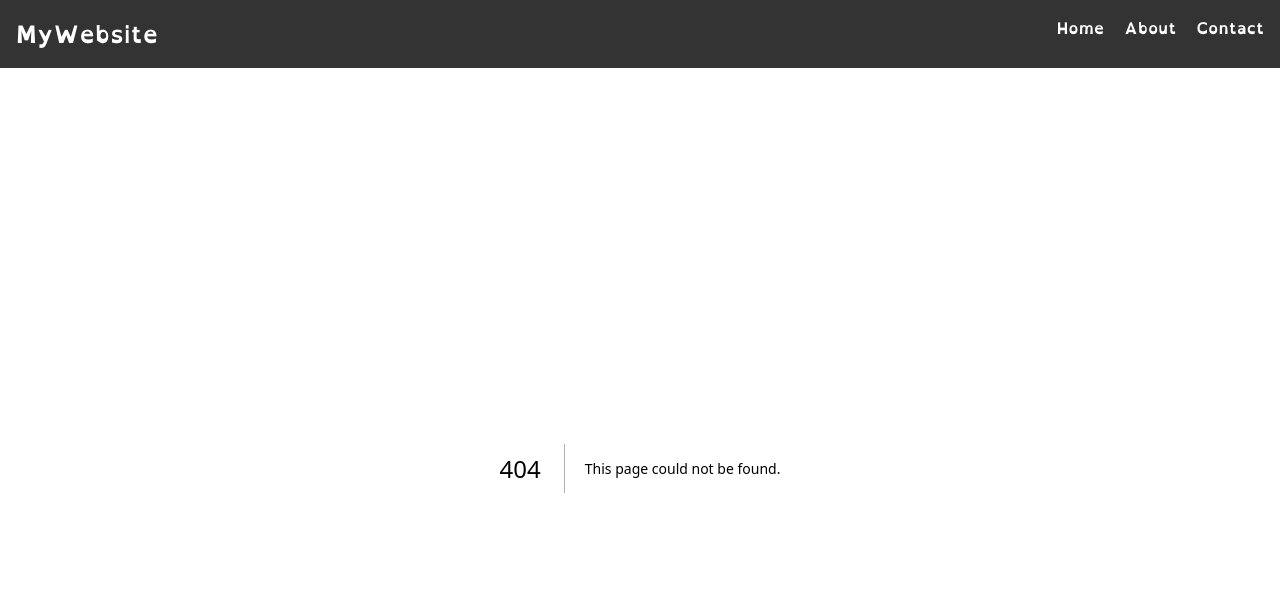
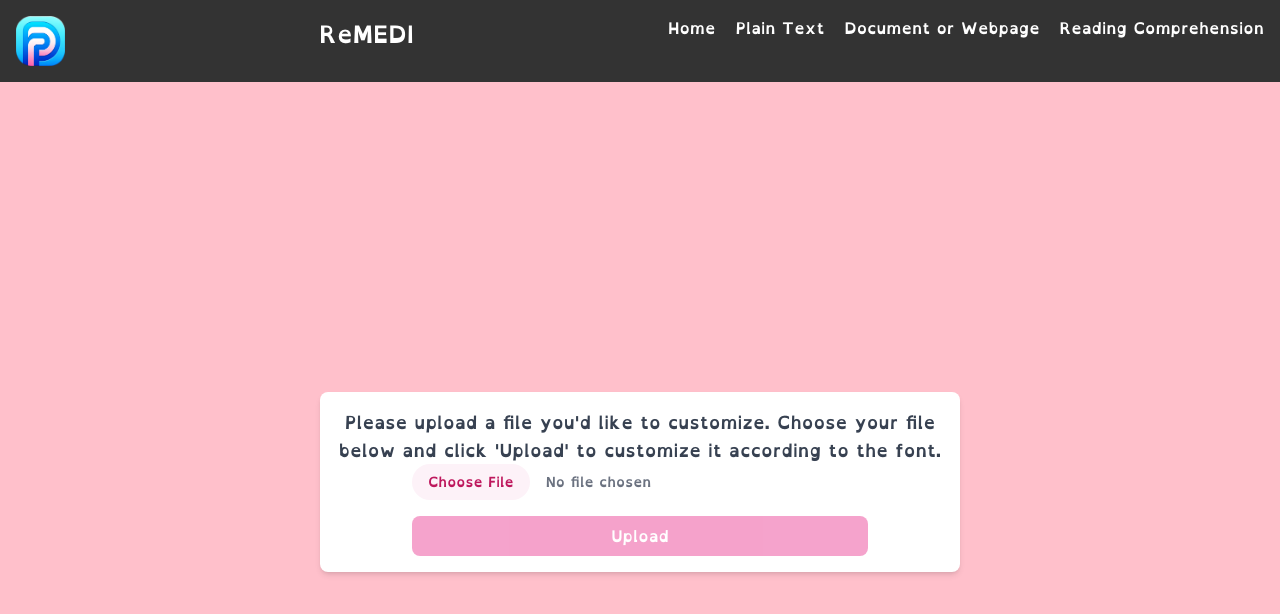
Before and after one commit to ruchikamuddinagiri/ReMEDI, a Next.js app: page /document in a window 1280 px wide. Before the commit this address had no page. Shown: the top 614 px of the page. Built offline with nearby package versions, Linux system fonts and the light colour scheme; a web font is replaced by a local one.

Commit message:
document upload

```diff
--- a/package.json
+++ b/package.json
@@ -10,7 +10,9 @@
   },
   "dependencies": {
     "@aws-sdk/client-dynamodb": "^3.525.0",
+    "@aws-sdk/client-s3": "^3.525.0",
     "@aws-sdk/lib-dynamodb": "^3.525.0",
+    "@aws-sdk/s3-request-presigner": "^3.525.0",
     "aws-sdk": "^2.1569.0",
     "bcryptjs": "^2.4.3",
     "bootstrap": "^5.3.3",
@@ -20,8 +22,9 @@
     "react-dom": "^18"
   },
   "devDependencies": {
+    "@types/formidable": "^3.4.5",
     "@types/next-auth": "^3.15.0",
-    "@types/node": "^20",
+    "@types/node": "^20.11.24",
     "@types/react": "^18",
     "@types/react-dom": "^18",
     "autoprefixer": "^10.0.1",
--- a/src/app/Header.tsx
+++ b/src/app/Header.tsx
@@ -3,7 +3,8 @@ import Link from 'next/link';
 const Header = () => {
     return (
       <header style={{ display: 'flex', justifyContent: 'space-between', padding: '1rem', backgroundColor: '#333', color: '#fff' }}>
-        <div style={{ fontSize: '1.5rem' }}>MyWebsite</div>
+        <img src="/logo.png" alt="ReMEDI Logo" style={{ height: '50px'}} />
+        <div style={{ fontSize: '1.5rem' }}>ReMEDI</div>
         <nav>
           <ul style={{ listStyle: 'none', display: 'flex', gap: '20px' }}>
             <li>
@@ -12,13 +13,18 @@ const Header = () => {
               </Link>
             </li>
             <li>
-              <Link style={{ color: '#fff', textDecoration: 'none' }}href="/about">
-                About
+              <Link style={{ color: '#fff', textDecoration: 'none' }}href="/text">
+                Plain Text
               </Link>
             </li>
             <li>
-              <Link style={{ color: '#fff', textDecoration: 'none' }} href="/contact">
-                Contact
+              <Link style={{ color: '#fff', textDecoration: 'none' }} href="/document">
+                Document or Webpage
+              </Link>
+            </li>
+            <li>
+              <Link style={{ color: '#fff', textDecoration: 'none' }} href="/pages">
+                Reading Comprehension
               </Link>
             </li>
           </ul>
--- /dev/null
+++ b/src/app/document/api/route.tsx
@@ -0,0 +1,53 @@
+import AWS from 'aws-sdk';
+
+
+
+export async function POST(request: Request){
+    const { file, fileType, fileName }  = await request.json()
+
+    const s3 = new AWS.S3({
+        accessKeyId: process.env.AWS_ACCESS_KEY_ID,
+        secretAccessKey: process.env.AWS_SECRET_ACCESS_KEY,
+        region: process.env.AWS_REGION,
+      });
+
+
+    // Convert base64 string to a buffer
+    const buffer = Buffer.from(file.replace(/^data:\w+\/\w+;base64,/, ''), 'base64');
+    const params = {
+        Bucket: process.env.AWS_BUCKET_NAME!,
+        Key: fileName,
+        Body: buffer,
+        ContentType: fileType, // Adjust based on your file type
+        ACL: 'public-read', // Adjust the ACL based on your requirements
+      };
+
+      try{
+        const s3Response = await s3.upload(params).promise();
+
+        return new Response(JSON.stringify({ message: 'File uploaded successfully' }), {
+            status: 200,
+          })
+      } catch(error){
+        console.error('Error uploading file:', error);
+        return new Response(JSON.stringify({ error: 'Error uploading to S3' }), {
+            status: 500,
+          })
+      }
+
+
+
+
+    //   s3.upload(params, (error, data) => {
+    //     if (error) {
+            // return new Response(JSON.stringify({ error: 'Error uploading to S3' }), {
+            //     status: 500,
+            //   })
+    //     }
+        // return new Response(JSON.stringify({ message: 'File uploaded successfully', data }), {
+        //     status: 200,
+        //   })
+    //   });
+
+
+}
--- /dev/null
+++ b/src/app/document/page.tsx
@@ -0,0 +1,89 @@
+'use client'
+import React, { ChangeEvent, useState } from 'react';
+
+interface PresignedPostData {
+  url: string;
+  // Add any other fields you expect in the response, such as fields for form data if needed
+}
+
+// Example component or function to upload a file
+async function uploadFile(file: File) {
+  const reader = new FileReader();
+  reader.readAsDataURL(file);
+  reader.onload = async () => {
+    const base64 = reader.result;
+
+    const response = await fetch('/document/api', {
+      method: 'POST',
+      headers: {
+        'Content-Type': 'application/json',
+      },
+      body: JSON.stringify({ file: base64, filetype: file.type, fileName: file.name }),
+    });
+
+    if (response.ok) {
+      console.log('File uploaded successfully');
+      alert('Uploaded successfully');
+    } else {
+      console.error('Upload failed');
+    }
+  };
+  reader.onerror = (error) => {
+    console.error('Error reading file:', error);
+  };
+}
+
+
+const FileUploader: React.FC = () => {
+  const [selectedFile, setSelectedFile] = useState<File | null>(null);
+
+  const handleFileChange = (event: ChangeEvent<HTMLInputElement>) => {
+    if (event.target.files && event.target.files[0]) {
+      setSelectedFile(event.target.files[0]);
+    }
+  };
+
+  const handleUpload = () => {
+    if (selectedFile) {
+      uploadFile(selectedFile).then(() => {
+        console.log('Upload complete');
+        // Optionally reset the selected file here
+        setSelectedFile(null);
+      });
+    }
+  };
+
+  return (
+    // <div>
+    //   <input type="file" onChange={handleFileChange} />
+    //   <button onClick={handleUpload} disabled={!selectedFile}>Upload</button>
+    // </div>
+    <div className="flex items-center justify-center min-h-screen">
+  <div className="w-1/2 h-3/4 flex flex-col justify-around items-center bg-white rounded-lg shadow-md overflow-hidden p-4">
+    <p className="text-lg text-gray-700 font-semibold text-center">
+      Please upload a file you'd like to customize. Choose your file below and click 'Upload' to customize it according to the font.
+    </p>
+    <input
+      type="file"
+      onChange={handleFileChange}
+      className="block w-3/4 text-sm text-gray-500
+                file:mr-4 file:py-2 file:px-4
+                file:rounded-full file:border-0
+                file:text-sm file:font-semibold
+                file:bg-pink-50 file:text-pink-700
+                hover:file:bg-pink-100"
+    />
+    <button
+      onClick={handleUpload}
+      disabled={!selectedFile}
+      className="mt-4 disabled:opacity-50 disabled:cursor-not-allowed w-3/4 px-4 py-2 bg-pink-500 hover:bg-pink-700 text-white font-bold rounded-lg transition-colors"
+    >Upload</button>
+  </div>
+</div>
+
+
+
+  );
+};
+
+export default FileUploader;
```
Also changed, not shown: public/logo.png, 1 other file (tests, documents, lock files or other folders).
